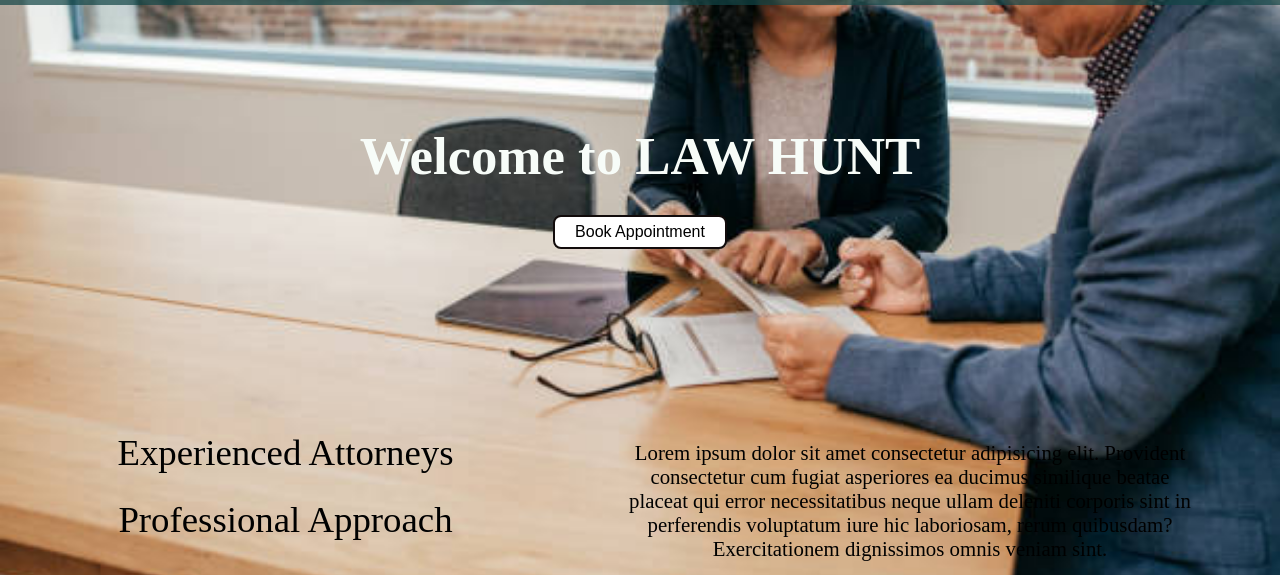
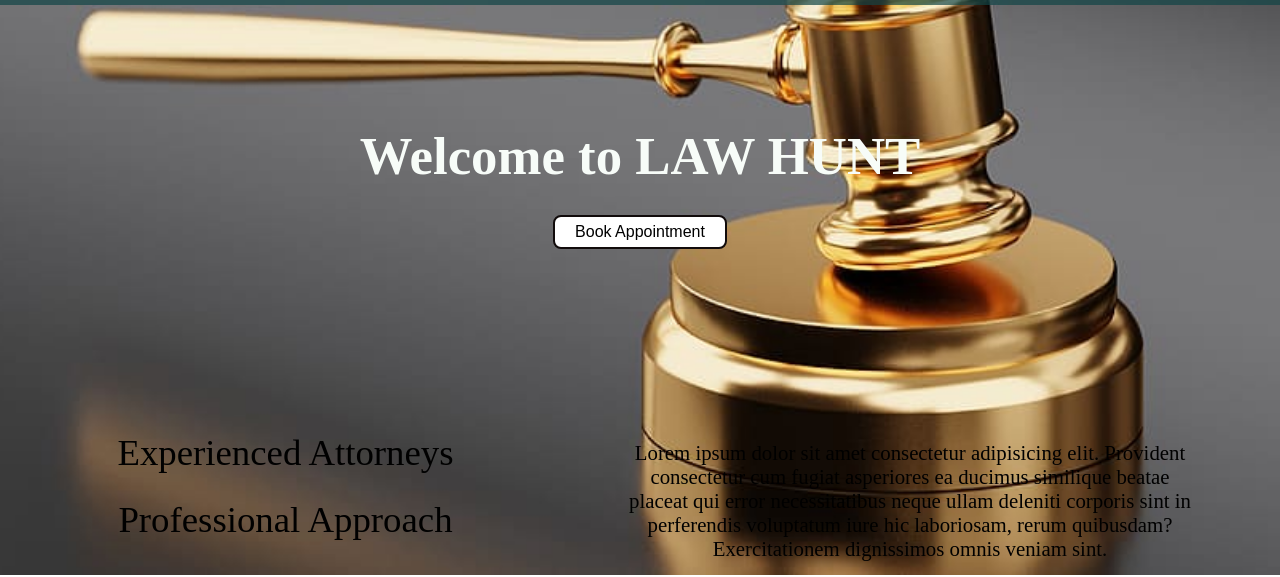
Before and after one commit to Mohit10009/Law_Hunt, a plain HTML site: page index.html in a window 1280 px wide. Shown: the part 225-802 px from the top of the page. Drawn offline with Linux system fonts and the light colour scheme.

Commit message:
Update style.css

```diff
--- a/style.css
+++ b/style.css
@@ -194,7 +194,7 @@ html{
 }
 #home::before{
    content: "";
-   background: url(../l6.jpg) no-repeat center center/cover;
+   background: url(../hammer_bg.jpg) no-repeat center center/cover;
    position: absolute;
    top: 0px;
    left: 0px;
```
